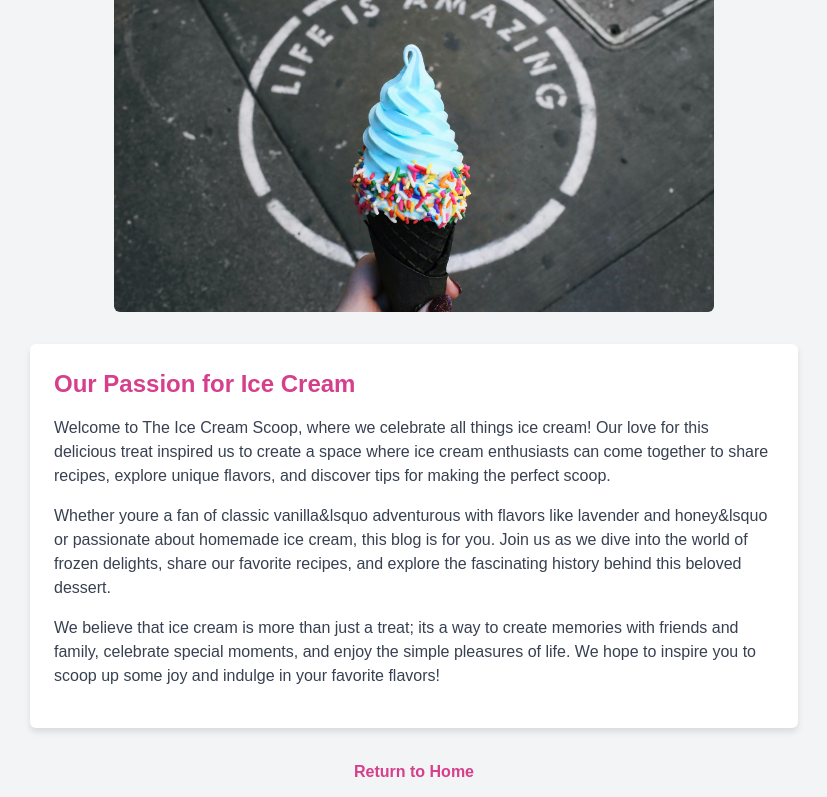
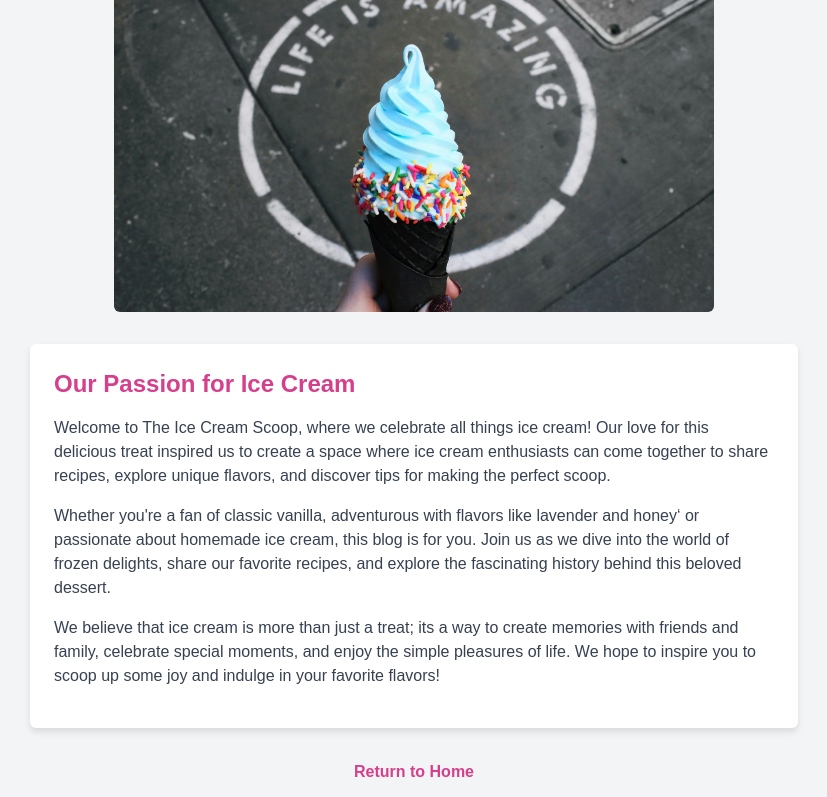
Before and after one commit to saad-rangara/BlogPosts, a Next.js app: page /about in a window 1280 px wide. Shown: the part 358-1155 px from the top of the page, without its empty margins (226-1053 px from the left). Built offline with nearby package versions, Linux system fonts and the light colour scheme.

Commit message:
nextconfig change due vercel erroe while deploying

```diff
--- a/src/app/about/page.js
+++ b/src/app/about/page.js
@@ -37,8 +37,8 @@ export default function About() {
           scoop.
         </p>
         <p className="text-gray-700 mb-4">
-          Whether youre a fan of classic vanilla&lsquo adventurous with flavors
-          like lavender and honey&lsquo or passionate about homemade ice cream,
+          Whether you&apos;re a fan of classic vanilla, adventurous with flavors
+          like lavender and honey&lsquo; or passionate about homemade ice cream,
           this blog is for you. Join us as we dive into the world of frozen
           delights, share our favorite recipes, and explore the fascinating
           history behind this beloved dessert.
```
